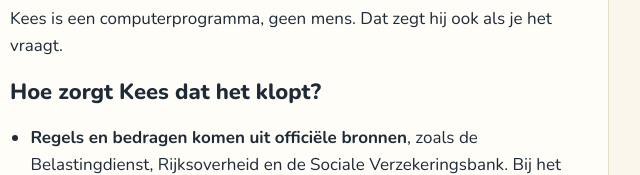
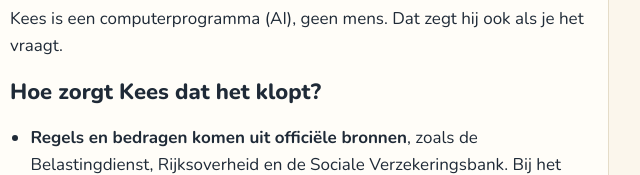
Before and after one commit to pgwr8kwk2k-sudo/hoikees-site, a plain HTML site: page index.html in a window 1280 px wide. Shown: the part 800-975 px from the top of the page, 341-981 px from the left. Drawn offline with Linux system fonts and the light colour scheme.

Commit message:
Deelvoorbeeld met plaatje en AI-vermelding
Co-Authored-By: Claude Sonnet 5.5 <noreply@anthropic.com>

```diff
--- a/index.html
+++ b/index.html
@@ -15,6 +15,11 @@
 <meta property="og:description" content="Een assistent voor alledaagse vragen in Nederland. Eerlijk advies, altijd met bron.">
 <meta property="og:type" content="website">
 <meta property="og:url" content="https://hoikees.nl/">
+<meta property="og:image" content="https://hoikees.nl/og.png">
+<meta property="og:image:width" content="1200">
+<meta property="og:image:height" content="630">
+<meta property="og:image:alt" content="Kees de reiger">
+<meta name="twitter:card" content="summary_large_image">
 <meta name="theme-color" content="#FBF6EC">
 </head>
 <body>
@@ -47,7 +52,7 @@
 <section class="kaart">
   <h2>Wat is Kees?</h2>
   <p>Kees is een assistent waaraan je gewone vragen stelt: welke airfryer past bij jou, wat er geldt voor zorgtoeslag, wanneer je je zorgverzekering kunt wijzigen, hoeveel dagen het nog is tot Sinterklaas. Hij antwoordt kort en duidelijk, in gewoon Nederlands.</p>
-  <p>Kees is een computerprogramma, geen mens. Dat zegt hij ook als je het vraagt.</p>
+  <p>Kees is een computerprogramma (AI), geen mens. Dat zegt hij ook als je het vraagt.</p>
 
   <h2>Hoe zorgt Kees dat het klopt?</h2>
   <ul>
```
Also changed, not shown: og.png (added).
